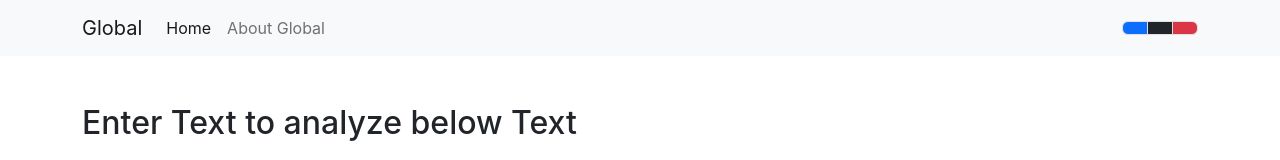
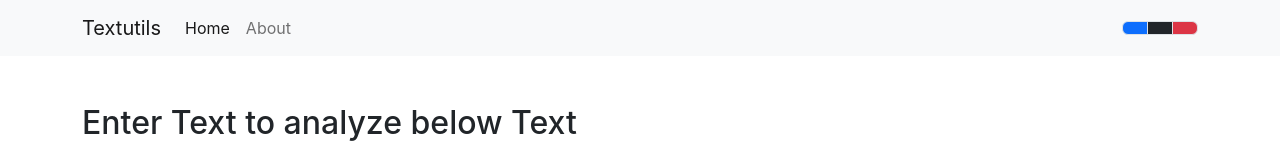
Before and after one commit to Faizan-Ramzan/React-App-Code-With-Harry-, a React (Create React App) app: page / in a window 1280 px wide. Shown: the top 160 px of the page. Built offline with nearby package versions, Linux system fonts and the light colour scheme.

Commit message:
React Routers

```diff
--- a/package.json
+++ b/package.json
@@ -8,7 +8,8 @@
     "@testing-library/user-event": "^13.5.0",
     "react": "^18.1.0",
     "react-dom": "^18.1.0",
-    "react-scripts": "5.0.1",
+    "react-router-dom": "^6.3.0",
+    "react-scripts": "^2.1.3",
     "web-vitals": "^2.1.4"
   },
   "scripts": {
--- a/src/App.js
+++ b/src/App.js
@@ -1,6 +1,8 @@
 import './App.css';
-// import About from './components/About';
+import { BrowserRouter, Route, Routes } from 'react-router-dom';
+import About from './components/About';
 import Navbar from './components/Navbar';
+import NotFound from './components/NotFound';
 import TextForm from './components/TextForm';
 import React, {useState} from 'react'
 import Alert from './components/Alert';
@@ -19,21 +21,6 @@ function App() {
       setAlert(null);
     }, 1500);
   }
-
-  // const toggleMode = (colorName)=>{
-  //   if(mode === 'light'){
-  //     setMode('dark');
-  //     console.log(colorName.target.attributes.datacolor.nodeValue);
-  //     document.body.style.backgroundColor = '#272a2b';
-  //     document.body.style.color = 'white';
-  //     showAlert("Dark mode has been enabled", "success");
-  //   }else{
-  //     setMode('light');
-  //     document.body.style.backgroundColor = 'white';
-  //     document.body.style.color = '#272a2b';
-  //     showAlert("Light mode has been enabled", "success");
-  //   }
-  // }
 
   const toggleMode = (colorName)=>{
     if(colorName === 'light'){
@@ -56,10 +43,17 @@ function App() {
 
   return (
     <>
-      <Navbar title="Global" aboutText="About Global" mode={mode} toggleMode={toggleMode} />
-      <Alert alert={alert} />
-      <TextForm showAlert={showAlert} heading="Enter Text to analyze below Text" mode={mode} />
-      {/* <About /> */}
+      <BrowserRouter>
+        <Navbar title="Textutils" aboutText="About" mode={mode} toggleMode={toggleMode} />
+        <Alert alert={alert} />
+
+        <Routes>
+          <Route path="/" element={<TextForm showAlert={showAlert} heading="Enter Text to analyze below Text" mode={mode} />}/>
+          <Route path="/about" element={<About />}/>
+
+          <Route path="*" element={<NotFound />}/>
+        </Routes>
+      </BrowserRouter>
     </>
   );
 }
--- a/src/components/Navbar.js
+++ b/src/components/Navbar.js
@@ -1,5 +1,6 @@
 import React from 'react'
 import PropTypes from 'prop-types'
+import { Link, NavLink } from 'react-router-dom'
 
 export default function Navbar(props) {
     return (
@@ -12,10 +13,10 @@ export default function Navbar(props) {
                 <div className="collapse navbar-collapse" id="navbarSupportedContent">
                     <ul className="navbar-nav me-auto mb-2 mb-lg-0">
                         <li className="nav-item">
-                        <a className="nav-link active" aria-current="page" href="/">Home</a>
+                            <NavLink className="nav-link" to="/">Home</NavLink>
                         </li>
                         <li className="nav-item">
-                        <a className="nav-link" href="/">{props.aboutText}</a>
+                            <NavLink className="nav-link" to="/about">About</NavLink>
                         </li>
                     </ul>
                     {/* <div className={`form-check mx-2 form-switch text-${props.mode==='light' ? 'dark' : 'light'}`}>
--- /dev/null
+++ b/src/components/NotFound.js
@@ -0,0 +1,13 @@
+import React from 'react'
+
+function pageNotFound() {
+    return (
+        <>
+            <div class="container my-5">
+                <h1 class="alert alert-danger text-center">Page Not Found</h1>
+            </div>
+        </>
+    )
+}
+
+export default pageNotFound
```
Also changed, not shown: 1 other file (tests, documents, lock files or other folders).
